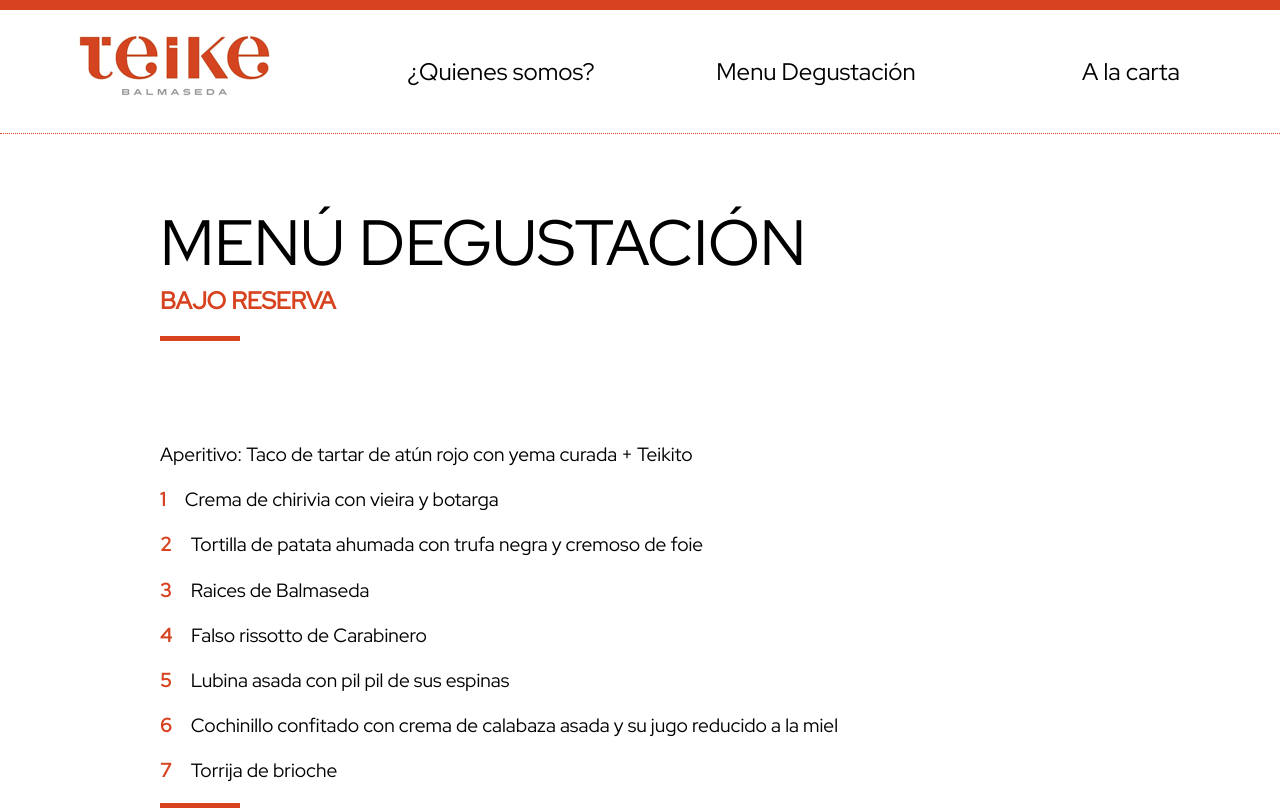
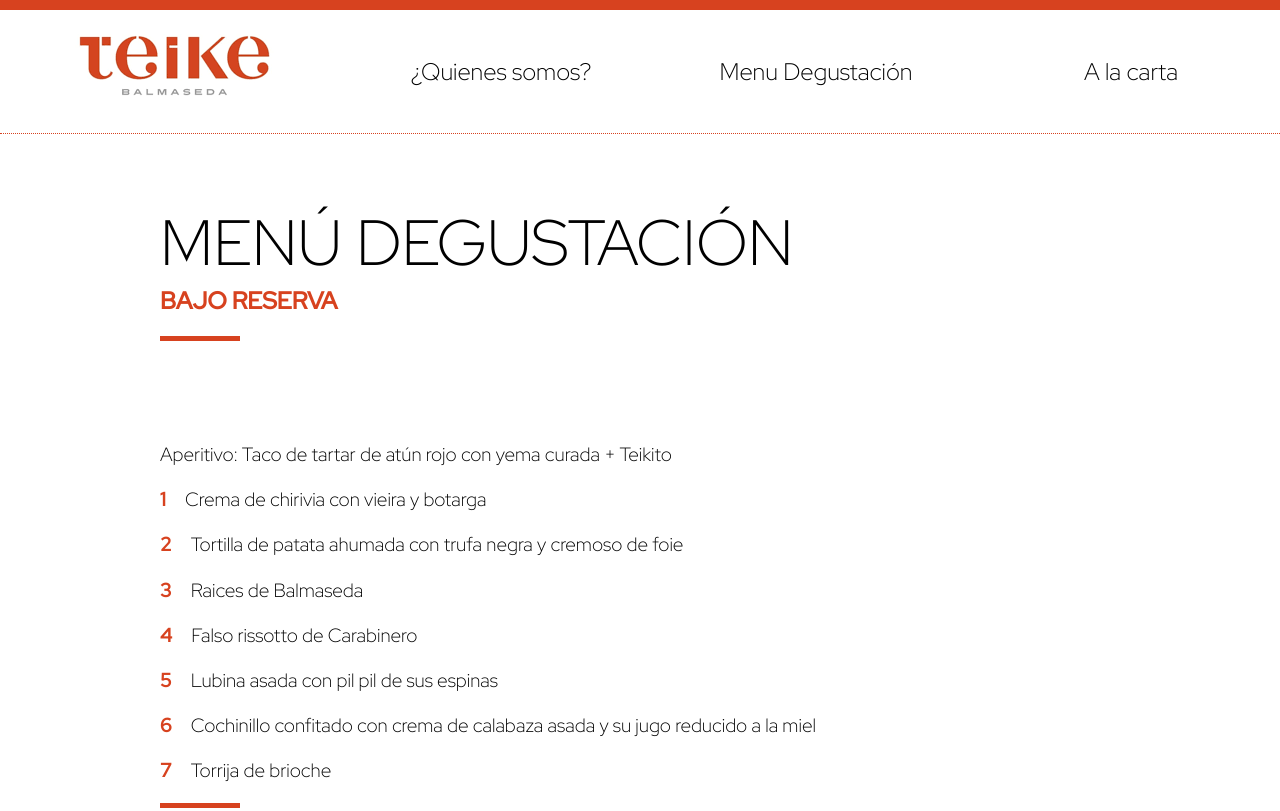
Before and after one commit to uthopiko/teikeguei_static, a plain HTML site: page menu.html in a window 1280 px wide. Shown: the top 811 px of the page. Drawn offline with Linux system fonts and the light colour scheme.

Commit message:
Fix styles

```diff
--- a/menu.html
+++ b/menu.html
@@ -3,10 +3,11 @@
 
 <head>
     <meta http-equiv="Content-Type" content="text/html; charset=utf-8" />
-    <title>Teike - Restuarante en</title>
-    <link rel="stylesheet" href="https://fonts.googleapis.com/css?family=Red+Hat+Display">
+    <title>Teike - Restaurante en Balmaseda</title>
+    <link rel="preconnect" href="https://fonts.googleapis.com">
+    <link rel="preconnect" href="https://fonts.gstatic.com" crossorigin>
+    <link href="https://fonts.googleapis.com/css2?family=Red+Hat+Display:wght@300;500&display=swap" rel="stylesheet">
     <link rel="stylesheet" href="style.css">
-    <link href="https://cdn.lineicons.com/3.0/lineicons.css" rel="stylesheet">
 </head>
 
 <body>
```
Also changed, not shown: carta.html (+2 -1 lines), index.html (+4 -2 lines).
